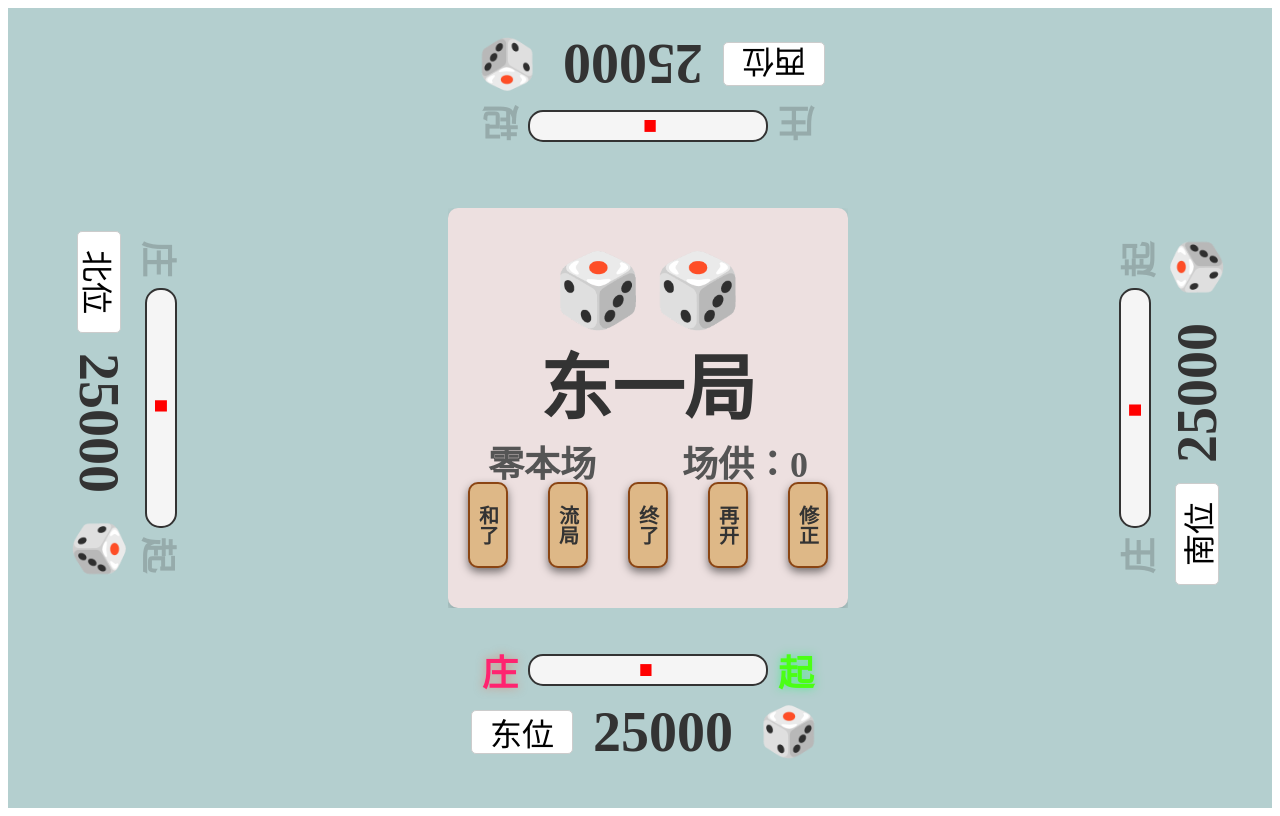
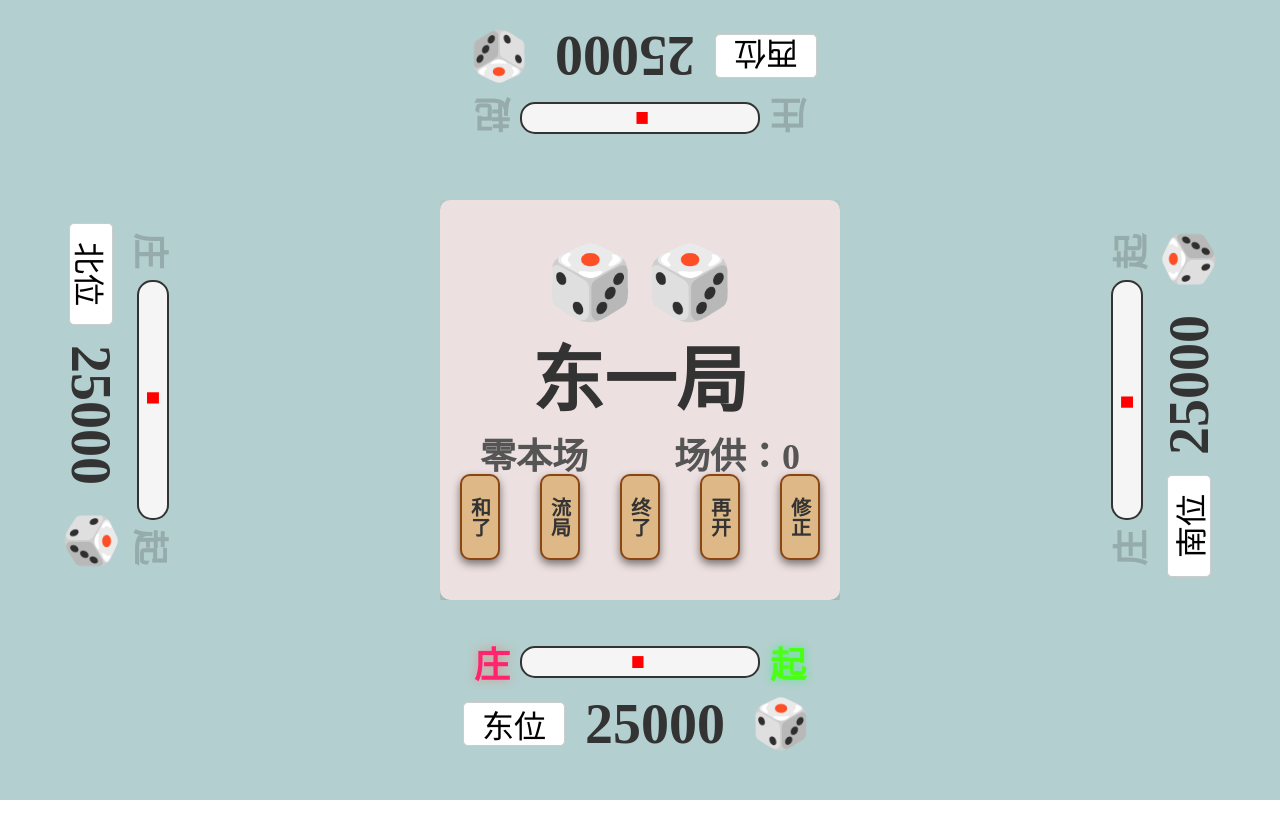
Before and after one commit to kyubibii/maj-wind, a Vue app: page /maj-winds in a window 1280 px wide. Built offline with nearby package versions, Linux system fonts and the light colour scheme.

Commit message:
消除了白边

```diff
--- /dev/null
+++ b/src/assets/styles.css
@@ -0,0 +1,8 @@
+html,
+body {
+  margin: 0;
+  padding: 0;
+  width: 100%;
+  height: 100%;
+  overflow: hidden;
+}
--- a/src/main.ts
+++ b/src/main.ts
@@ -1,4 +1,4 @@
-// import './assets/main.css'
+import './assets/styles.css'
 
 import { createApp } from 'vue'
 import { createPinia } from 'pinia'
```
